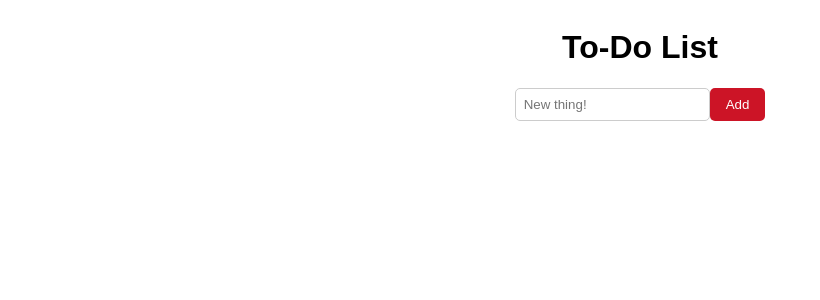
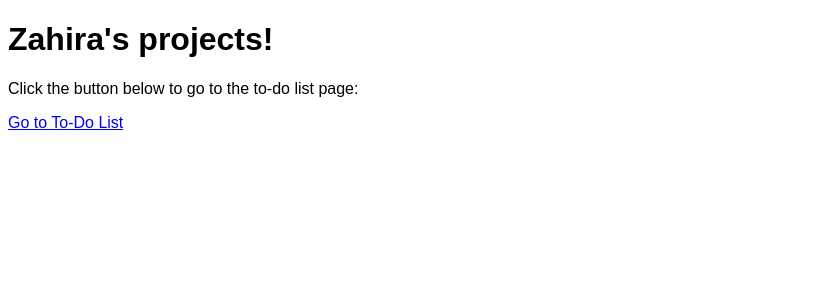
Before and after one commit to pengsterism/to-do-list, a Next.js app: page / in a window 1280 px wide. Shown: the top 300 px of the page, without its empty margins (0-820 px from the left). Built offline with nearby package versions, Linux system fonts and the light colour scheme.

Commit message:
added routing

```diff
--- a/src/app/page.js
+++ b/src/app/page.js
@@ -1,10 +1,26 @@
+"use client"
+
 import React from 'react';
-import TodoList from './components/TodoList/TodoList';
+import Link from 'next/link';
+import styled from "styled-components";
 
-export default function Home() {
+const Homepage = styled.div`
+  list-style-type: none;
+  padding: 0;
+  align-items: center;
+  justify-content: center;
+  font-family: Euclid Circular B, sans-serif;
+  flex-direction: column;
+`;
+
+function Home() {
   return (
-    <div>
-      <TodoList />
-    </div>
+    <Homepage>
+      <h1>Zahira's projects!</h1>
+      <p>Click the button below to go to the to-do list page:</p>
+      <Link href="/todo-list">Go to To-Do List</Link>
+    </Homepage>
   );
 }
+
+export default Home;
```
Also changed, not shown: src/app/todo-list.js (added, +11 -0 lines).
